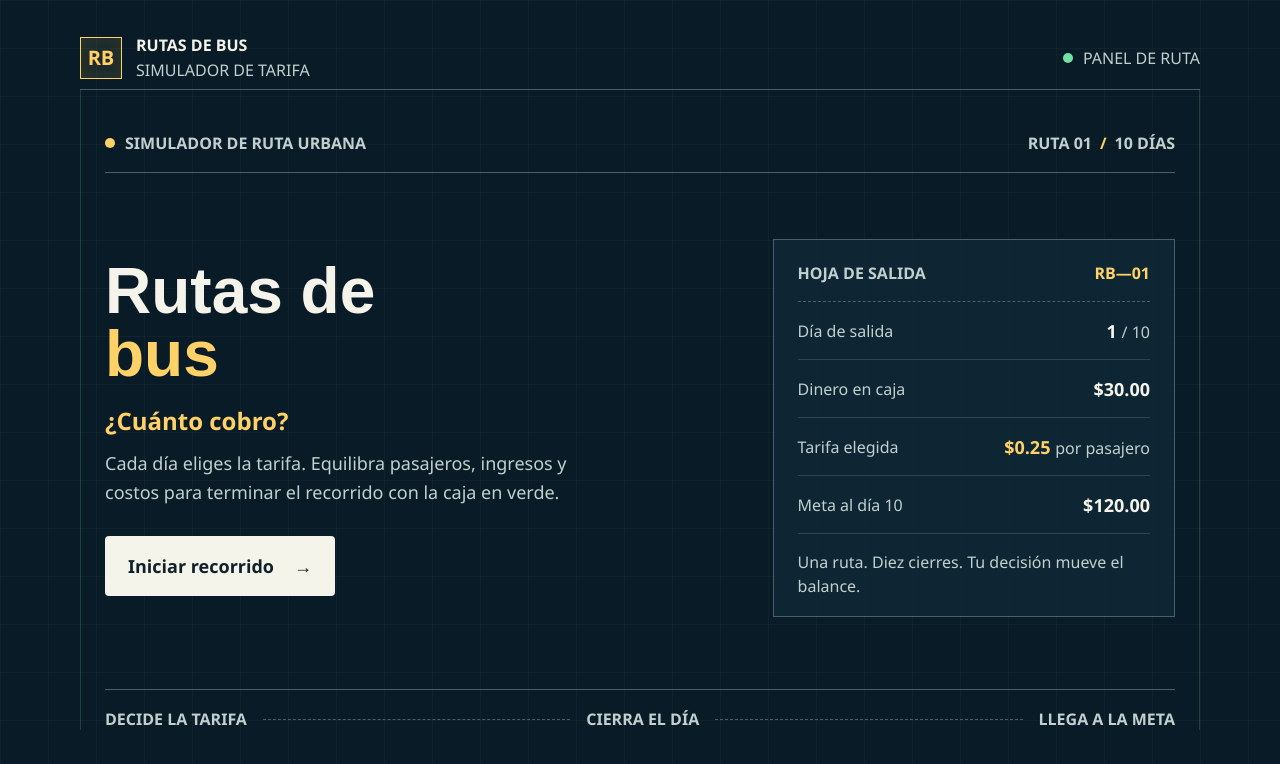
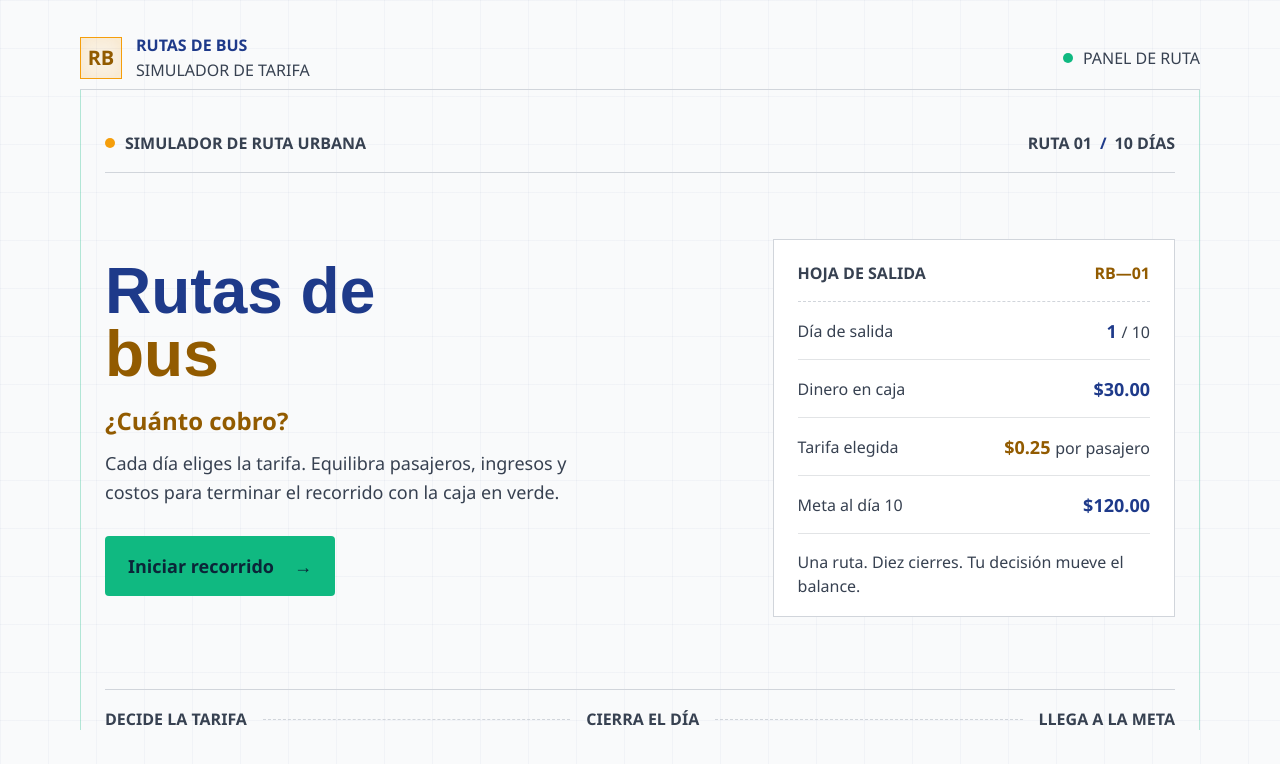
Before and after one commit to rodrigocarballo321-eng/ProyectoBUS, a website built with Vite: page index.html in a window 1280 px wide. Built offline with nearby package versions, Linux system fonts and the light colour scheme.

Commit message:
pantalla: interfaz basica

```diff
--- a/src/estilo.css
+++ b/src/estilo.css
@@ -1,22 +1,25 @@
 :root {
   font-family: "Bahnschrift", "Aptos", "Segoe UI", sans-serif;
-  color: #f5f4eb;
-  background: #091b26;
+  color: #374151;
+  background: #F9FAFB;
   font-synthesis: none;
   text-rendering: optimizeLegibility;
   -webkit-font-smoothing: antialiased;
   -moz-osx-font-smoothing: grayscale;
 
-  --fondo: #091b26;
-  --superficie: #102936;
-  --superficie-clara: #193947;
-  --texto: #f5f4eb;
-  --texto-suave: #c1d0ce;
-  --linea: #46616a;
-  --ambar: #ffd166;
-  --verde: #71e0a4;
-  --rojo: #ff8279;
-  --tinta: #10212a;
+  --fondo: #F9FAFB;
+  --superficie: #FFFFFF;
+  --superficie-clara: #E8EEF8;
+  --texto: #1E3A8A;
+  --texto-suave: #374151;
+  --linea: #D1D5DB;
+  --ambar: #F59E0B;
+  --ambar-texto: #925B00;
+  --verde: #10B981;
+  --verde-texto: #047857;
+  --verde-claro: #047857;
+  --rojo: #B91C1C;
+  --tinta: #0B2538;
 }
 
 * {
@@ -29,8 +32,8 @@ body {
   margin: 0;
   background-color: var(--fondo);
   background-image:
-    linear-gradient(rgba(207, 223, 215, 0.035) 1px, transparent 1px),
-    linear-gradient(90deg, rgba(207, 223, 215, 0.035) 1px, transparent 1px);
+    linear-gradient(rgba(30, 58, 138, 0.035) 1px, transparent 1px),
+    linear-gradient(90deg, rgba(30, 58, 138, 0.035) 1px, transparent 1px);
   background-size: 48px 48px;
 }
 
@@ -72,11 +75,11 @@ button:focus-visible {
   height: 42px;
   place-items: center;
   border: 1px solid var(--ambar);
-  background: rgba(255, 209, 102, 0.08);
-  color: var(--ambar);
+  background: rgba(245, 158, 11, 0.1);
+  color: var(--ambar-texto);
   font-family: "Bahnschrift", "Segoe UI", sans-serif;
   font-size: 20px;
-  box-shadow: inset 0 0 16px rgba(255, 209, 102, 0.08);
+  box-shadow: inset 0 0 16px rgba(245, 158, 11, 0.12);
 }
 
 .marca__texto span {
@@ -118,8 +121,8 @@ button:focus-visible {
 
 .escenario {
   padding: 42px 24px 0;
-  border-right: 1px solid rgba(113, 224, 164, 0.2);
-  border-left: 1px solid rgba(113, 224, 164, 0.2);
+  border-right: 1px solid rgba(16, 185, 129, 0.3);
+  border-left: 1px solid rgba(16, 185, 129, 0.3);
   animation: aparecer 360ms ease-out both;
 }
 
@@ -153,7 +156,7 @@ button:focus-visible {
 }
 
 .sello span {
-  color: var(--ambar);
+  color: var(--texto);
 }
 
 .presentacion {
@@ -175,12 +178,12 @@ button:focus-visible {
 }
 
 .presentacion__texto h1 span {
-  color: var(--ambar);
+  color: var(--ambar-texto);
 }
 
 .bajada {
   margin: 18px 0 12px;
-  color: var(--ambar);
+  color: var(--ambar-texto);
   font-size: 24px;
   font-weight: 700;
 }
@@ -214,18 +217,19 @@ button:focus-visible {
 .boton--claro {
   min-width: 230px;
   padding: 0 22px;
-  background: var(--texto);
+  background: var(--verde);
   color: var(--tinta);
 }
 
 .boton--claro:hover {
-  background: var(--ambar);
+  background: var(--verde-claro);
+  color: var(--superficie);
 }
 
 .hoja-salida {
   padding: 22px 24px 18px;
   border: 1px solid var(--linea);
-  background: rgba(16, 41, 54, 0.86);
+  background: var(--superficie);
 }
 
 .hoja-salida__encabezado,
@@ -247,7 +251,7 @@ button:focus-visible {
 }
 
 .hoja-salida__marca {
-  color: var(--ambar);
+  color: var(--ambar-texto);
 }
 
 .datos-inicio {
@@ -256,7 +260,7 @@ button:focus-visible {
 
 .datos-inicio > div {
   min-height: 58px;
-  border-bottom: 1px solid rgba(193, 208, 206, 0.18);
+  border-bottom: 1px solid rgba(55, 65, 81, 0.14);
 }
 
 .datos-inicio dt,
@@ -283,7 +287,7 @@ button:focus-visible {
 }
 
 .datos-inicio .dato-tarifa dd {
-  color: var(--ambar);
+  color: var(--ambar-texto);
 }
 
 .hoja-salida__nota {
@@ -355,7 +359,7 @@ button:focus-visible {
 
 .segmento-dia--actual {
   background: var(--ambar);
-  box-shadow: 0 0 12px rgba(255, 209, 102, 0.55);
+  box-shadow: 0 0 10px rgba(242, 189, 82, 0.32);
 }
 
 .marcadores {
@@ -397,7 +401,7 @@ button:focus-visible {
 }
 
 .marcador--tarifa .marcador__valor {
-  color: var(--ambar);
+  color: var(--ambar-texto);
 }
 
 .marcador__detalle {
@@ -443,7 +447,7 @@ button:focus-visible {
 }
 
 .sin-resultado__marca {
-  color: var(--ambar);
+  color: var(--ambar-texto);
   font-size: 24px;
 }
 
@@ -488,7 +492,7 @@ button:focus-visible {
 }
 
 .resultado-dia .resultado--positivo dd {
-  color: var(--verde);
+  color: var(--verde-texto);
 }
 
 .resultado-dia .resultado--negativo dd {
@@ -521,7 +525,7 @@ button:focus-visible {
   padding: 0 18px;
   border-color: var(--ambar);
   background: transparent;
-  color: var(--ambar);
+  color: var(--ambar-texto);
 }
 
 .boton--tarifa:hover {
@@ -534,11 +538,12 @@ button:focus-visible {
   padding: 0 22px;
   background: var(--verde);
   color: var(--tinta);
-  box-shadow: 0 0 18px rgba(113, 224, 164, 0.12);
+  box-shadow: 0 0 16px rgba(16, 185, 129, 0.14);
 }
 
 .boton--cerrar:hover {
-  background: #9aefbd;
+  background: var(--verde-claro);
+  color: var(--superficie);
 }
 
 .ayuda-teclado {
@@ -559,7 +564,7 @@ button:focus-visible {
 }
 
 .final--ganado .cierre-final h1 {
-  color: var(--verde);
+  color: var(--verde-texto);
 }
 
 .final--perdido .cierre-final h1 {
```
